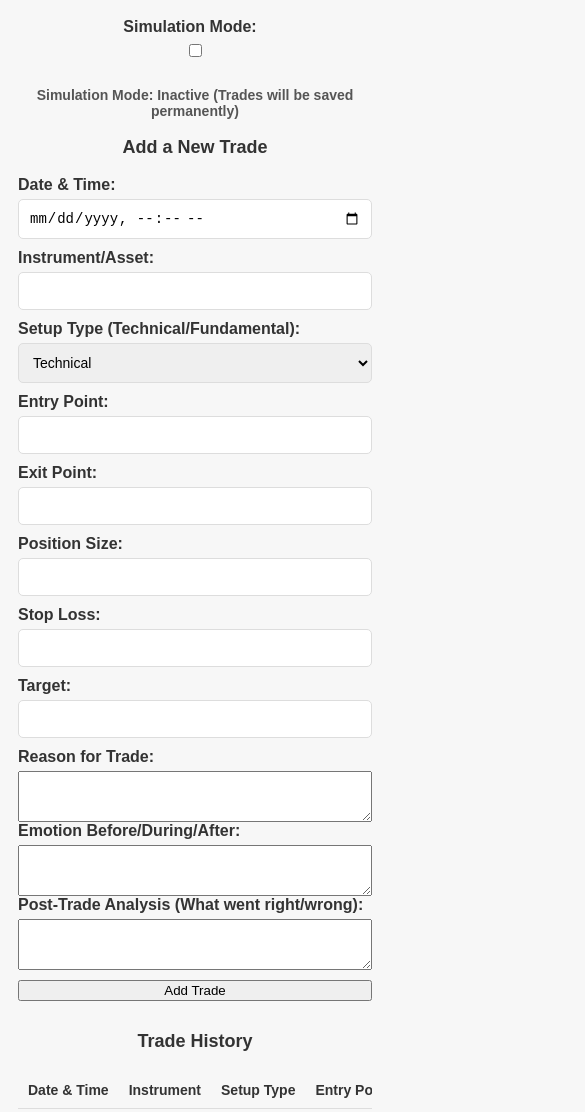
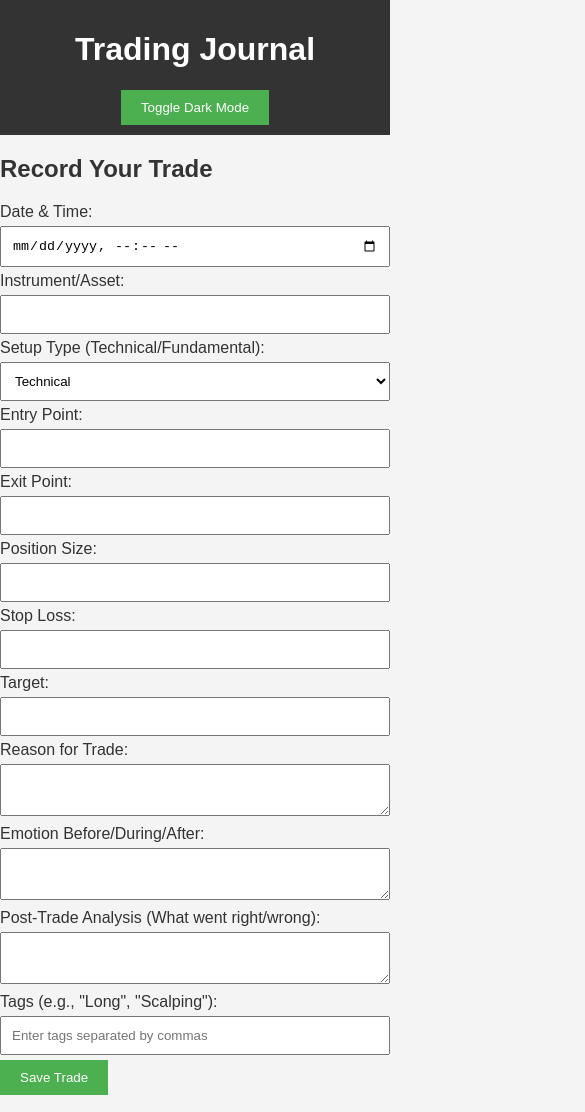
Before and after one commit to Ayush00-ship/Journal-book, a plain HTML site: page index.html in a window 390 px wide. Shown: the top 1112 px of the page, 585 px wide, since content can reach past the window. Drawn offline with nearby package versions, Linux system fonts and the light colour scheme.

Commit message:
Update index.html

```diff
--- a/index.html
+++ b/index.html
@@ -3,237 +3,190 @@
 <head>
   <meta charset="UTF-8">
   <meta name="viewport" content="width=device-width, initial-scale=1.0">
-  <title>Trading Journal with Simulation Mode</title>
+  <title>Trading Journal</title>
+  <link rel="stylesheet" href="styles.css">
+  <script src="https://cdn.jsdelivr.net/npm/chart.js"></script>
   <style>
-    /* Base styles */
+    /* Add your CSS here */
     body {
       font-family: Arial, sans-serif;
-      padding: 20px;
-      background-color: #f7f7f7;
+      background-color: #f4f4f4;
       color: #333;
+      margin: 0;
+      padding: 0;
     }
 
-    h3 {
-      text-align: center;
-      color: #333;
+    .container {
+      width: 90%;
+      margin: 0 auto;
     }
 
-    .simulation-toggle,
-    .buttons-container,
-    .backup-section {
-      margin-bottom: 20px;
-      display: flex;
-      justify-content: center;
-      flex-direction: column;
-      align-items: center;
+    header {
+      background-color: #333;
+      color: #fff;
+      padding: 10px;
+      text-align: center;
     }
 
-    .simulation-toggle label {
-      font-size: 16px;
-      margin-right: 10px;
+    button {
+      background-color: #4CAF50;
+      color: white;
+      padding: 10px 20px;
+      border: none;
+      cursor: pointer;
     }
 
-    .simulation-indicator {
-      font-weight: bold;
-      color: #555;
-      text-align: center;
-      margin-bottom: 20px;
-    }
-
-    .buttons-container button {
-      padding: 12px 25px;
-      background-color: #4CAF50;
-      color: white;
-      border: none;
-      border-radius: 5px;
-      cursor: pointer;
-      font-size: 16px;
-      margin: 5px;
-      transition: background-color 0.3s ease;
-    }
-
-    .buttons-container button:hover {
+    button:hover {
       background-color: #45a049;
     }
 
-    /* Form Styles */
-    form {
-      display: flex;
-      flex-direction: column;
-      margin-bottom: 20px;
-      max-width: 600px;
-      margin-left: auto;
-      margin-right: auto;
+    .dark-mode {
+      background-color: #333;
+      color: #fff;
     }
 
-    label {
-      margin-bottom: 5px;
-      font-weight: bold;
+    #tradeForm input, #tradeForm select, #tradeForm textarea {
+      width: 100%;
+      padding: 10px;
+      margin: 5px 0;
+      box-sizing: border-box;
     }
 
-    input, select {
-      padding: 10px;
-      margin-bottom: 10px;
-      font-size: 14px;
-      border: 1px solid #ddd;
-      border-radius: 5px;
+    .trade-history table {
+      width: 100%;
+      margin-top: 20px;
+      border-collapse: collapse;
     }
 
-    /* Table styles */
-    table {
-      width: 100%;
-      border-collapse: collapse;
-      margin-top: 20px;
-      margin-bottom: 30px;
+    .trade-history th, .trade-history td {
+      padding: 10px;
+      border: 1px solid #ddd;
+      text-align: left;
     }
 
-    th, td {
-      padding: 12px;
-      text-align: left;
-      border-bottom: 1px solid #ddd;
-      font-size: 14px;
+    .trade-history th {
+      background-color: #f4f4f4;
     }
 
-    /* Mobile responsiveness */
+    /* Make the app mobile responsive */
     @media (max-width: 768px) {
-      body {
-        padding: 10px;
-      }
-
-      table {
-        font-size: 12px;
-      }
-
-      th, td {
-        padding: 10px;
-      }
-
-      .buttons-container button {
-        font-size: 14px;
-        padding: 10px 20px;
+      .container {
         width: 100%;
-      }
-
-      .simulation-toggle {
-        flex-direction: column;
-        align-items: center;
-      }
-
-      .simulation-indicator {
-        font-size: 14px;
-        margin-bottom: 15px;
-      }
-
-      h3 {
-        font-size: 18px;
-      }
-    }
-
-    @media (max-width: 480px) {
-      button {
-        width: 100%;
-        margin: 10px 0;
-      }
-
-      .simulation-toggle {
-        text-align: center;
-      }
-
-      table {
-        font-size: 12px;
-        overflow-x: auto;
-        display: block;
-        white-space: nowrap;
       }
     }
   </style>
 </head>
 <body>
+  <div class="container">
+    <header>
+      <h1>Trading Journal</h1>
+      <button id="darkModeToggle" onclick="toggleDarkMode()">Toggle Dark Mode</button>
+    </header>
 
-  <!-- Simulation Mode Toggle -->
-  <div class="simulation-toggle">
-    <label for="simulationMode">Simulation Mode:</label>
-    <input type="checkbox" id="simulationMode" onchange="toggleSimulationMode()">
-  </div>
-
-  <!-- Simulation Mode Indicator -->
-  <div id="simulationIndicator" class="simulation-indicator">
-    Simulation Mode: Inactive (Trades will be saved permanently)
-  </div>
-
-  <!-- Trading Form to Add Trade -->
-  <h3>Add a New Trade</h3>
-  <form id="tradeForm">
+    <section id="tradeForm">
+      <h2>Record Your Trade</h2>
+      <form id="tradeFormContent">
         <label for="dateTime">Date & Time:</label>
-    <input type="datetime-local" id="dateTime" required>
+        <input type="datetime-local" id="dateTime" required><br>
 
         <label for="instrument">Instrument/Asset:</label>
-    <input type="text" id="instrument" required>
+        <input type="text" id="instrument" required><br>
 
         <label for="setupType">Setup Type (Technical/Fundamental):</label>
         <select id="setupType" required>
-      <option value="Technical">Technical</option>
-      <option value="Fundamental">Fundamental</option>
-    </select>
+          <option value="technical">Technical</option>
+          <option value="fundamental">Fundamental</option>
+        </select><br>
 
         <label for="entryPoint">Entry Point:</label>
-    <input type="text" id="entryPoint" required>
+        <input type="number" id="entryPoint" step="any" required><br>
 
         <label for="exitPoint">Exit Point:</label>
-    <input type="text" id="exitPoint" required>
+        <input type="number" id="exitPoint" step="any" required><br>
 
         <label for="positionSize">Position Size:</label>
-    <input type="number" id="positionSize" required>
+        <input type="number" id="positionSize" step="any" required><br>
 
         <label for="stopLoss">Stop Loss:</label>
-    <input type="text" id="stopLoss" required>
+        <input type="number" id="stopLoss" step="any" required><br>
 
         <label for="target">Target:</label>
-    <input type="text" id="target" required>
+        <input type="number" id="target" step="any" required><br>
 
         <label for="reason">Reason for Trade:</label>
-    <textarea id="reason" rows="3" required></textarea>
+        <textarea id="reason" required></textarea><br>
 
         <label for="emotion">Emotion Before/During/After:</label>
-    <textarea id="emotion" rows="3" required></textarea>
+        <textarea id="emotion" required></textarea><br>
 
         <label for="postTradeAnalysis">Post-Trade Analysis (What went right/wrong):</label>
-    <textarea id="postTradeAnalysis" rows="3" required></textarea>
+        <textarea id="postTradeAnalysis" required></textarea><br>
 
-    <button type="submit">Add Trade</button>
+        <label for="tags">Tags (e.g., "Long", "Scalping"):</label>
+        <input type="text" id="tags" placeholder="Enter tags separated by commas"><br>
+
+        <button type="submit">Save Trade</button>
       </form>
+    </section>
 
-  <!-- Simulated Trades Display Table -->
-  <h3>Trade History</h3>
-  <table id="tradeHistoryTable">
+    <section id="tradeStats">
+      <h2>Trade Statistics</h2>
+      <p id="stats"></p>
+      <canvas id="performanceChart" width="400" height="400"></canvas>
+    </section>
+
+    <section class="trade-history">
+      <h2>Trade History</h2>
+      <label for="search">Search Trades:</label>
+      <input type="text" id="search" oninput="filterTrades()">
+      <table>
         <thead>
           <tr>
             <th>Date & Time</th>
-        <th>Instrument</th>
+            <th>Instrument/Asset</th>
             <th>Setup Type</th>
             <th>Entry Point</th>
             <th>Exit Point</th>
             <th>Position Size</th>
             <th>Stop Loss</th>
             <th>Target</th>
-        <th>Reason for Trade</th>
+            <th>Reason</th>
             <th>Emotion</th>
             <th>Post-Trade Analysis</th>
+            <th>Tags</th>
           </tr>
         </thead>
-    <tbody id="tradeHistoryBody">
-      <!-- Trade history will be inserted here -->
-    </tbody>
+        <tbody id="tradeHistoryBody"></tbody>
       </table>
+    </section>
+  </div>
 
   <script>
+    // JavaScript code for functionality
+
     let tradeHistory = [];
 
-    // Handle form submission and add trade to history
-    document.getElementById('tradeForm').addEventListener('submit', function(event) {
+    document.getElementById('tradeFormContent').addEventListener('submit', function(event) {
       event.preventDefault();
 
-      // Get the trade data from the form
+      // Validation check
+      const requiredFields = ['dateTime', 'instrument', 'setupType', 'entryPoint', 'exitPoint', 'positionSize', 'stopLoss', 'target', 'reason', 'emotion', 'postTradeAnalysis'];
+      let isFormValid = true;
+      requiredFields.forEach(field => {
+        const inputElement = document.getElementById(field);
+        if (!inputElement.value) {
+          isFormValid = false;
+          inputElement.style.borderColor = 'red';
+        } else {
+          inputElement.style.borderColor = '';
+        }
+      });
+
+      if (!isFormValid) {
+        alert('Please fill out all required fields.');
+        return;
+      }
+
       const trade = {
         dateTime: document.getElementById('dateTime').value,
         instrument: document.getElementById('instrument').value,
@@ -246,15 +199,16 @@
         reason: document.getElementById('reason').value,
         emotion: document.getElementById('emotion').value,
         postTradeAnalysis: document.getElementById('postTradeAnalysis').value,
+        tags: document.getElementById('tags').value.split(',').map(tag => tag.trim())
       };
 
-      // Add trade to history and reset form
       tradeHistory.push(trade);
       displayTradeHistory();
-      document.getElementById('tradeForm').reset();
+      calculateStatistics();
+      displayPerformanceChart();
+      document.getElementById('tradeFormContent').reset();
     });
 
-    // Display trade history in table
     function displayTradeHistory() {
       const tableBody = document.getElementById('tradeHistoryBody');
       tableBody.innerHTML = '';
@@ -272,28 +226,72 @@
           <td>${trade.reason}</td>
           <td>${trade.emotion}</td>
           <td>${trade.postTradeAnalysis}</td>
+          <td>${trade.tags.join(', ')}</td>
         `;
         tableBody.appendChild(row);
       });
     }
 
-    // Simulation Mode Toggle (Not used in this case, you can expand if needed)
-    let isSimulationMode = false;
-    function toggleSimulationMode() {
-      isSimulationMode = document.getElementById('simulationMode').checked;
-      updateSimulationIndicator();
+    function filterTrades() {
+      const searchTerm = document.getElementById('search').value.toLowerCase();
+      const filteredTrades = tradeHistory.filter(trade => {
+        return trade.instrument.toLowerCase().includes(searchTerm) ||
+               trade.reason.toLowerCase().includes(searchTerm);
+      });
+      displayTradeHistory(filteredTrades);
     }
 
-    // Update the simulation mode indicator
-    function updateSimulationIndicator() {
-      const indicator = document.getElementById('simulationIndicator');
-      if (isSimulationMode) {
-        indicator.textContent = "Simulation Mode: Active (Trades not saved permanently)";
-      } else {
-        indicator.textContent = "Regular Mode: Trades will be saved permanently";
+    function calculateStatistics() {
+      const totalTrades = tradeHistory.length;
+      const winCount = tradeHistory.filter(trade => trade.result === 'Win').length;
+      const lossCount = totalTrades - winCount;
+      const winLossRatio = (winCount / lossCount).toFixed(2);
+      const totalProfitLoss = tradeHistory.reduce((total, trade) => total + parseFloat(trade.profitLoss), 0);
+      const mostTradedInstrument = getMostTradedInstrument();
+
+      // Display statistics
+      document.getElementById('stats').innerHTML = `
+        Total Trades: ${totalTrades} <br>
+        Win/Loss Ratio: ${winLossRatio} <br>
+        Total Profit/Loss: $${totalProfitLoss.toFixed(2)} <br>
+        Most Traded Instrument: ${mostTradedInstrument}
+      `;
+    }
+
+    function getMostTradedInstrument() {
+      const instrumentCount = {};
+      tradeHistory.forEach(trade => {
+        instrumentCount[trade.instrument] = (instrumentCount[trade.instrument] || 0) + 1;
+      });
+
+      let mostTraded = '';
+      let maxCount = 0;
+      for (const instrument in instrumentCount) {
+        if (instrumentCount[instrument] > maxCount) {
+          mostTraded = instrument;
+          maxCount = instrumentCount[instrument];
         }
       }
+      return mostTraded;
+    }
+
+    function displayPerformanceChart() {
+      const ctx = document.getElementById('performanceChart').getContext('2d');
+      const performanceChart = new Chart(ctx, {
+        type: 'pie',
+        data: {
+          labels: ['Wins', 'Losses'],
+          datasets: [{
+            data: [60, 40], // Example win/loss data
+            backgroundColor: ['#4CAF50', '#FF5733']
+          }]
+        }
+      });
+    }
+
+    function toggleDarkMode() {
+      document.body.classList.toggle('dark-mode');
+    }
   </script>
-
 </body>
 </html>
```
Lines whose indentation alone changed are shown as unchanged.
